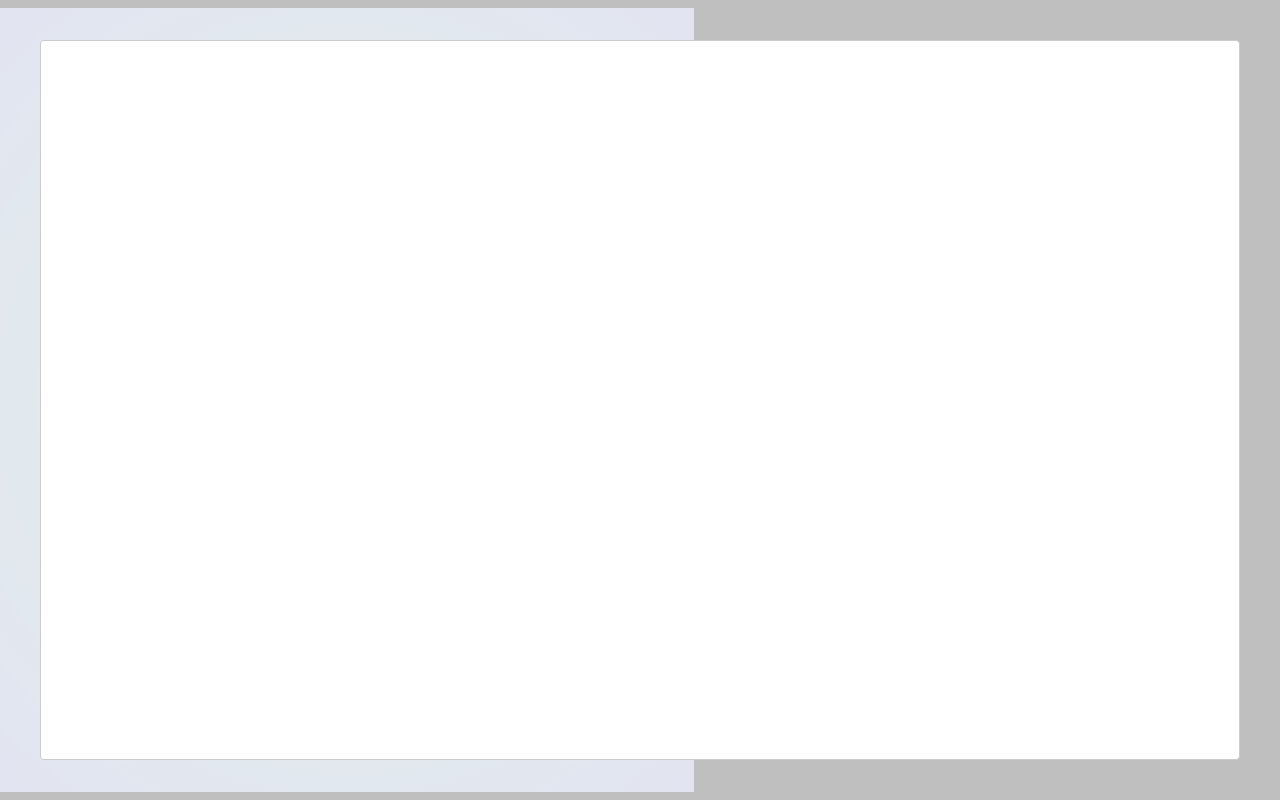
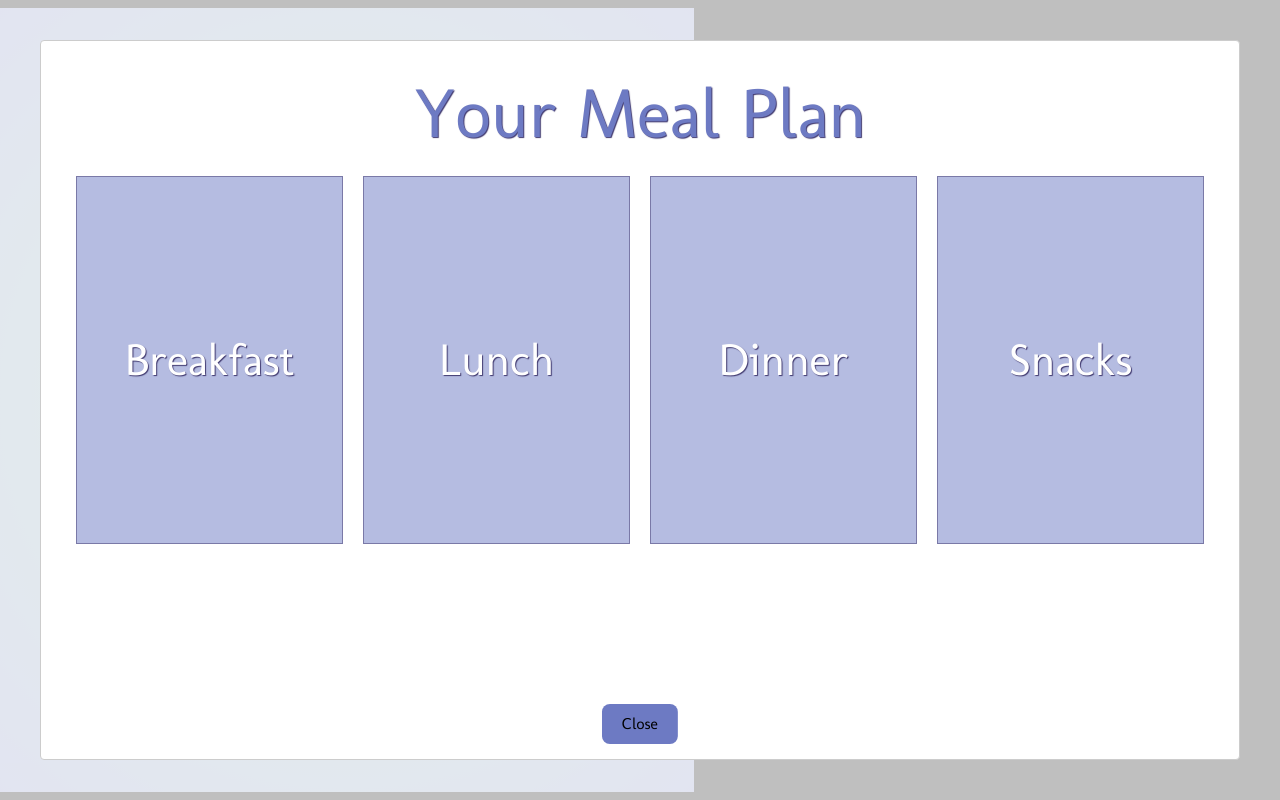
Before and after one commit to tange8/irvinehacks, a React (Vite) app in the folder frontend/: page / in a window 1280 px wide. Both pictures are taken after a click on the button "Generate!". Built offline with nearby package versions, Linux system fonts and the light colour scheme.

Commit message:
made changes to the popup window

```diff
--- a/frontend/src/App.css
+++ b/frontend/src/App.css
@@ -113,3 +113,57 @@ h6 {
   outline: none;
   background-color: rgba(64,57,111,255);
 }
+
+.close-modal h2 {
+  position: absolute;
+  top: -30px;
+  left: 50%;
+  transform: translateX(-50%);
+  font-size: 70px;
+  font-weight: bold;
+  margin-top: 50px;
+  color: rgba(109,122,195);
+  text-shadow: 1px 1px 1px rgba(64,57,111,255);
+}
+
+.close-modal h3 {
+  align-self: top;
+  font-size: 45px;
+  font-weight: bold;
+  text-shadow: 1px 1px 1px rgba(64,57,111,255);
+}
+
+.meals-grid {
+  display: grid;
+  grid-template-columns: repeat(4, 1fr);
+  border-radius: 10px 100px / 120px;
+  gap: 20px;
+  margin-top: 100px;
+  padding: 15px;
+}
+
+.box {
+  width: 100%;
+  height: 23rem;
+  display: flex;
+  justify-content: center;
+  align-items: center;
+  background-color: rgba(109,122,195,.5);
+  border: 1.5px solid rgba(64,57,111,.5);
+}
+
+.close-modal button {
+  position: absolute;
+  bottom: 0;
+  left: 50%;
+  margin-bottom: 15px;
+  transform: translateX(-50%);
+  background-color: rgba(109,122,195);
+}
+
+.close-modal button:active,
+.close-modal button:focus,
+.close-modal button:hover {
+  outline: none;
+  background-color: rgba(64,57,111,255);
+}
--- a/frontend/src/App.jsx
+++ b/frontend/src/App.jsx
@@ -67,18 +67,36 @@ function App() {
       <input type='range' min='0' max = '200' step='5' value={maxPreparationTime} onChange={(e)=>setMaxPreparationTime(e.target.value)} style={{ width: '40%' }} />
       <h6>{maxPreparationTime}</h6>
 
-      <div className = "generate-modal">
+      <div className="generate-modal">
         <button onClick={openModal}>Generate!</button>
       </div>
 
+      <div className="popup">
         <Modal
           isOpen={modalIsOpen}
           onRequestClose={closeModal}
           contentLabel="Generate Modal"
         >
-          <div>
+            <div className="close-modal">
+              <h2>Your Meal Plan</h2>
+              <div className="meals-grid">
+                <div className="box">
+                  <h3>Breakfast</h3>
+                </div>
+                <div className="box">
+                  <h3>Lunch</h3>
+                </div>
+                <div className="box">
+                  <h3>Dinner</h3>
+                </div>
+                <div className="box">
+                  <h3>Snacks</h3>
+                </div>
+              </div>
+              <button onClick={closeModal}>Close</button>
             </div>
         </Modal>
+      </div>
     </div>
   );
 }
```
Lines whose indentation alone changed are shown as unchanged.
